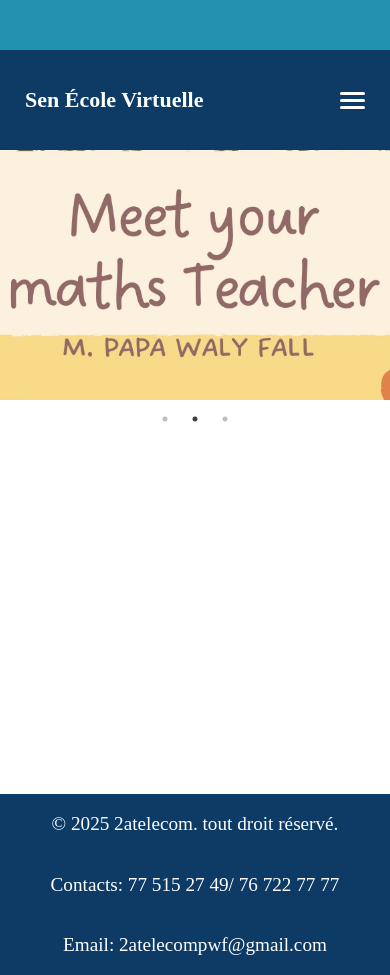
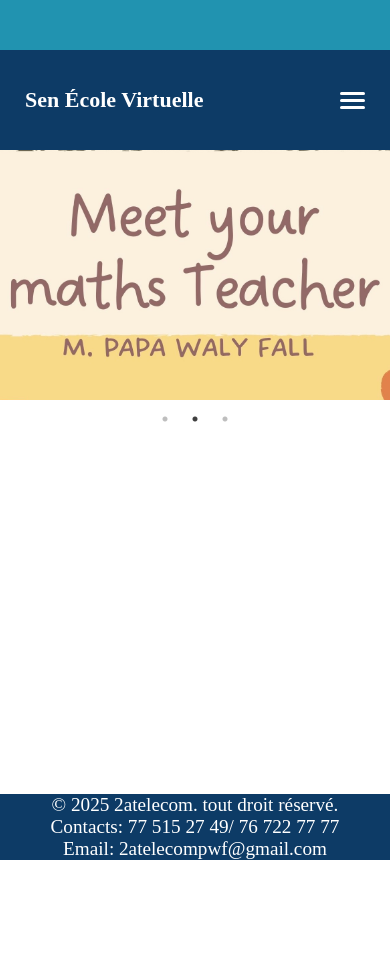
Before and after one commit to WALY-FALL/sevfront, a React (Create React App) app: page / in a window 390 px wide. After the commit the page ends 860 px from the top, so only its background shows below. Built offline with nearby package versions, Linux system fonts and the light colour scheme; no server answers.

Commit message:
deployed

```diff
--- a/src/style/fouteur.css
+++ b/src/style/fouteur.css
@@ -19,4 +19,9 @@
       /*padding: 5px 0;*/
       text-align: center;
     }
+
+    .container-fouteur p{
+        margin: 0;
+
+    }
   }
```
